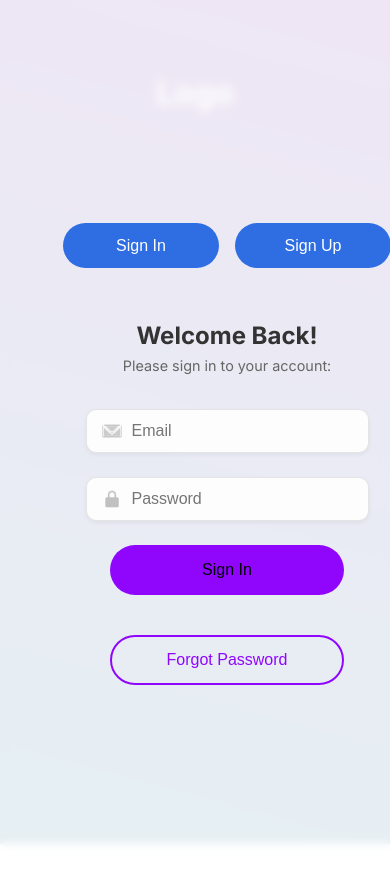
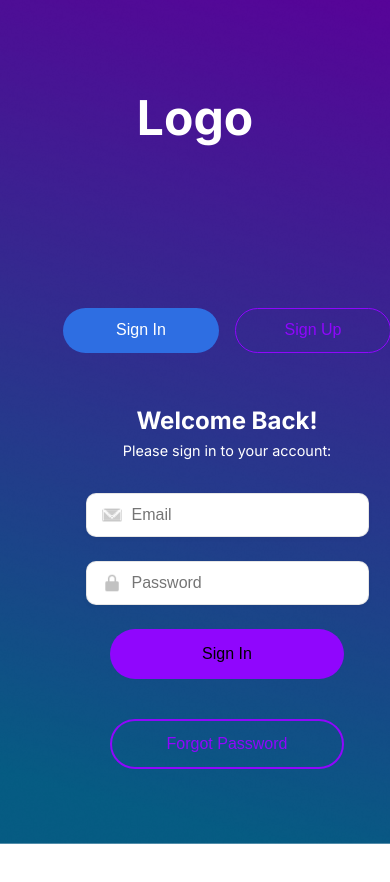
Before and after one commit to Issa-Abbani/Anecdote, a React (Vite) app: page / in a window 390 px wide. Shown: the top 882 px of the page. Built offline with nearby package versions, Linux system fonts and the light colour scheme; a web font is replaced by a local one.

Commit message:
Responsiveness for small and large mobile devices

```diff
--- a/src/components/Login/Logo.jsx
+++ b/src/components/Login/Logo.jsx
@@ -7,7 +7,7 @@ function Logo(){
     <section className={styles.logoSec}>
         <img src={Background} alt='Error' className={styles.login_bg}></img>
         <img src={circles} alt='error' className={styles.circles}></img>
-      <h1>Logo</h1>
+      <h1 className={styles.myLogo}>Logo</h1>
     </section>
   )
 }
--- a/src/styles/Login.module.css
+++ b/src/styles/Login.module.css
@@ -136,6 +136,16 @@ h1{
     filter: brightness(0.6);
   }
 
+  .myLogo{
+    font-size: 3rem;
+  }
+
+  .signBtn.active{
+  background-color: #2E6EE2;
+  border: none;
+  color: white;
+  }
+
   .circles {
     display: none;
   }
@@ -149,18 +159,18 @@ h1{
   }
 
   .form {
+    overflow-y: hidden;
     width: 100%;
     min-height: 100vh;
     position: absolute;
-    top: 0;
+    top: 10%;
     left: 0;
-    right: 0;
+    right: 45%;
     display: flex;
     flex-direction: column;
     justify-content: center;
     align-items: center;
-    background: rgba(255, 255, 255, 0.9);
-    backdrop-filter: blur(5px);
+    background: transparent;
     z-index: 2;
     padding: 2rem;
   }
@@ -177,11 +187,12 @@ h1{
     width: 40%;
     height: 45px;
     font-size: 1rem;
-    background-color: #2E6EE2;
-    color: white;
+    background-color: transparent;
+    color: #9006FD;
     border-radius: 25px;
-    border: none;
-    transition: .2s;
+    border: 1px solid #9006FD;
+    transition: .2s ease-in-out;
+    user-select: none;
   }
 
   .signBtn:active {
--- a/src/styles/form.module.css
+++ b/src/styles/form.module.css
@@ -127,13 +127,13 @@ form input{
 
   .intro h2 {
     font-size: 1.5rem;
-    color: #333;
+    color: white;
     margin-bottom: 1rem;
   }
 
   .intro > p {
     font-size: 0.9rem;
-    color: #666;
+    color: white;
     line-height: 1.4;
   }
 
@@ -148,7 +148,7 @@ form input{
     width: 100%;
     height: 50px;
     font-size: 1rem;
-    background-color: rgba(255, 255, 255, 0.9);
+    background-color: white;
     border: 1px solid rgba(128, 128, 128, 0.2);
     box-shadow: 0 2px 4px rgba(0, 0, 0, 0.05);
   }
```
